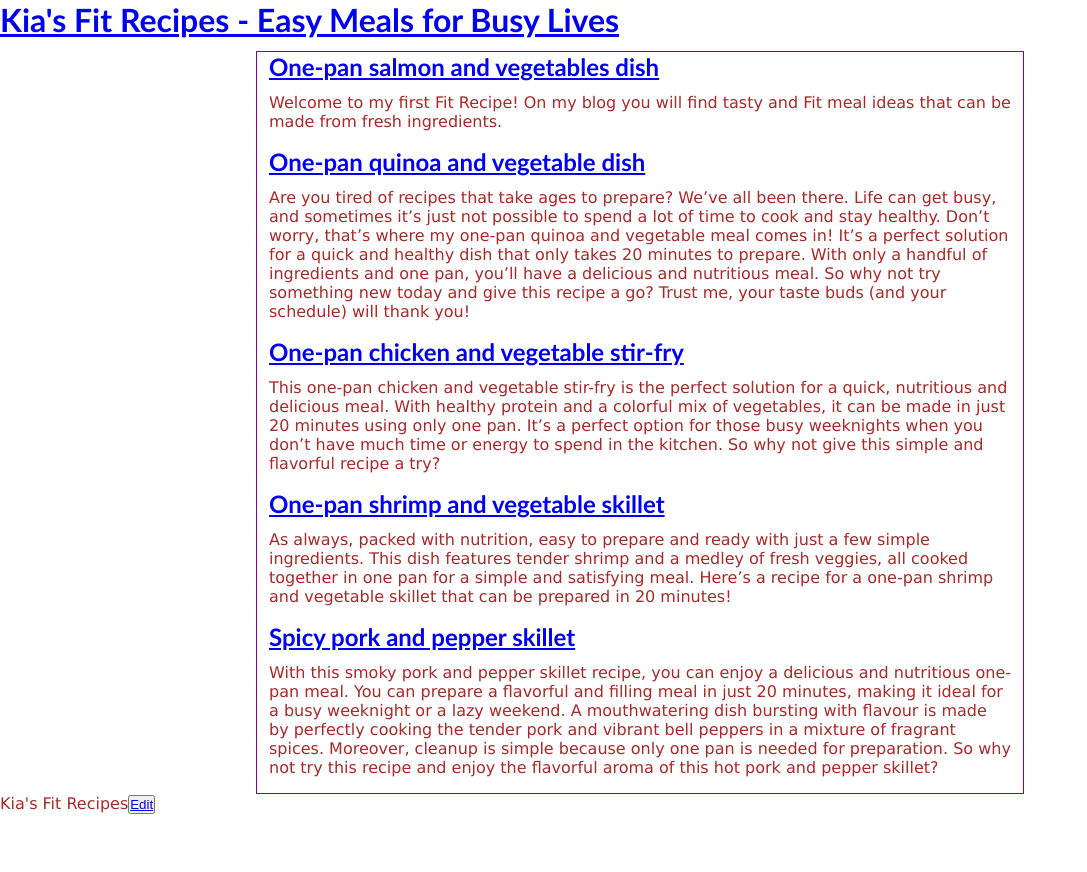
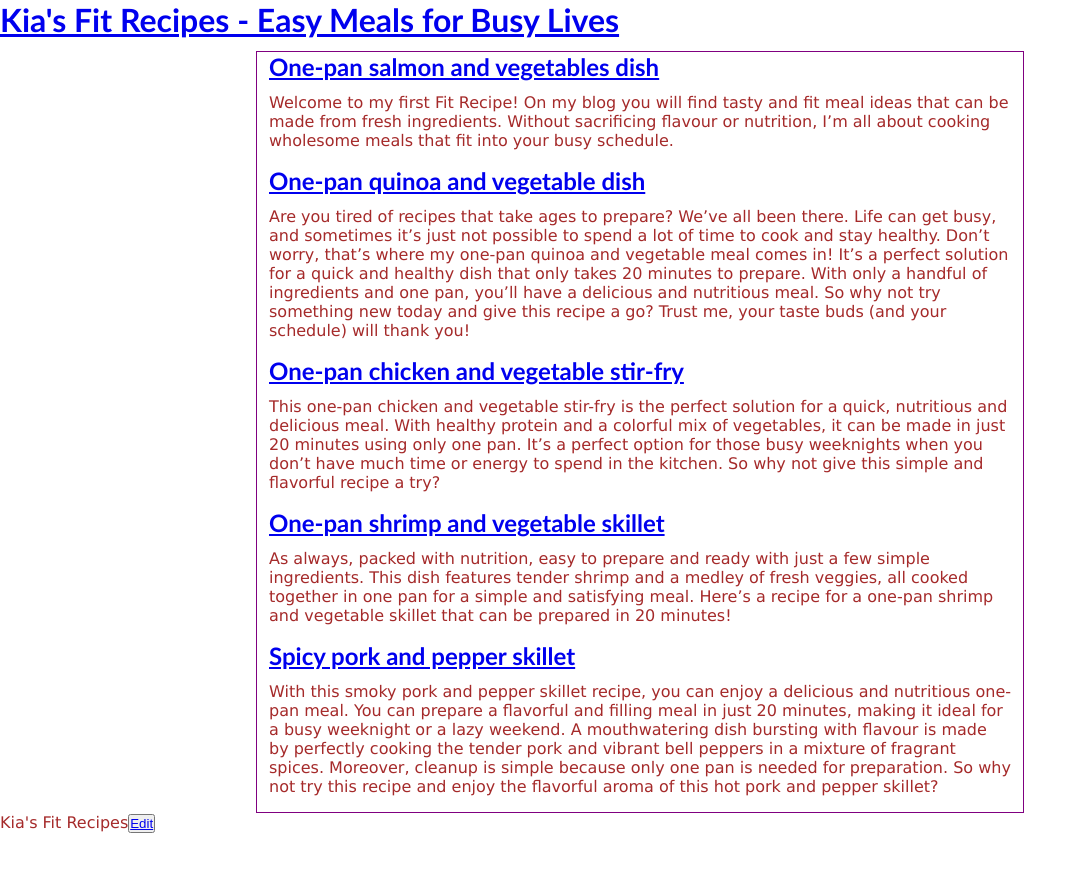
Before and after one commit to kaiablk/FitBook, a Jekyll site: the page built from pages/recipelisting.md, in a window 1280 px wide. Shown: the top 872 px of the page, without its empty margins (0-1087 px from the left). Built offline with Jekyll 4.4.1, drawn with Linux system fonts in a browser that asks for light colours.

Commit message:
Update Recipe “recipe2”

```diff
--- a/_recipes/recipe2.md
+++ b/_recipes/recipe2.md
@@ -5,9 +5,9 @@ order: 1
 layout: recipe
 published: true
 ---
-Welcome to my first Fit Recipe! On my blog you will find tasty and Fit meal ideas that can be made from fresh ingredients.
+Welcome to my first Fit Recipe! On my blog you will find tasty and fit meal ideas that can be made from fresh ingredients. Without sacrificing flavour or nutrition, I'm all about cooking wholesome meals that fit into your busy schedule.
 
-Today, I prepared for you a recipe for a one-pan salmon and vegetables dish. It is a great option for an easy lunch and dinner that can be cooked under 20 minutes! Without further ado, let's get to it, shall we?
+Today, I prepared for you a recipe for a one-pan salmon and vegetables dish. It contains a perfect balance of protein, healthy fats, and fiber and will leave you feeling satisfied and energized. It is a great option for an easy lunch and dinner that can be cooked under 20 minutes! Without further ado, let's get to it, shall we?
 
 ![One-pan salmon and vegetables dish](../uploads/salmon.png "One-pan salmon and vegetables dish")
 
```
